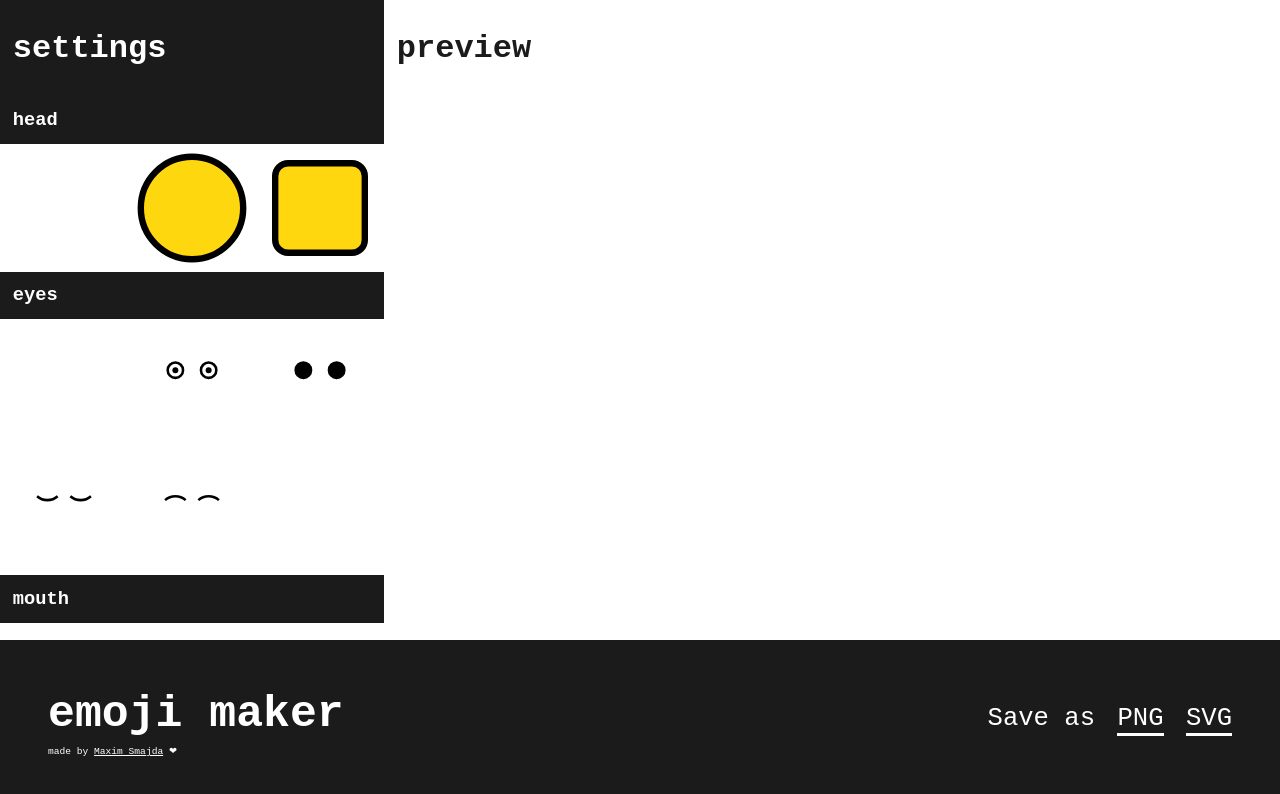
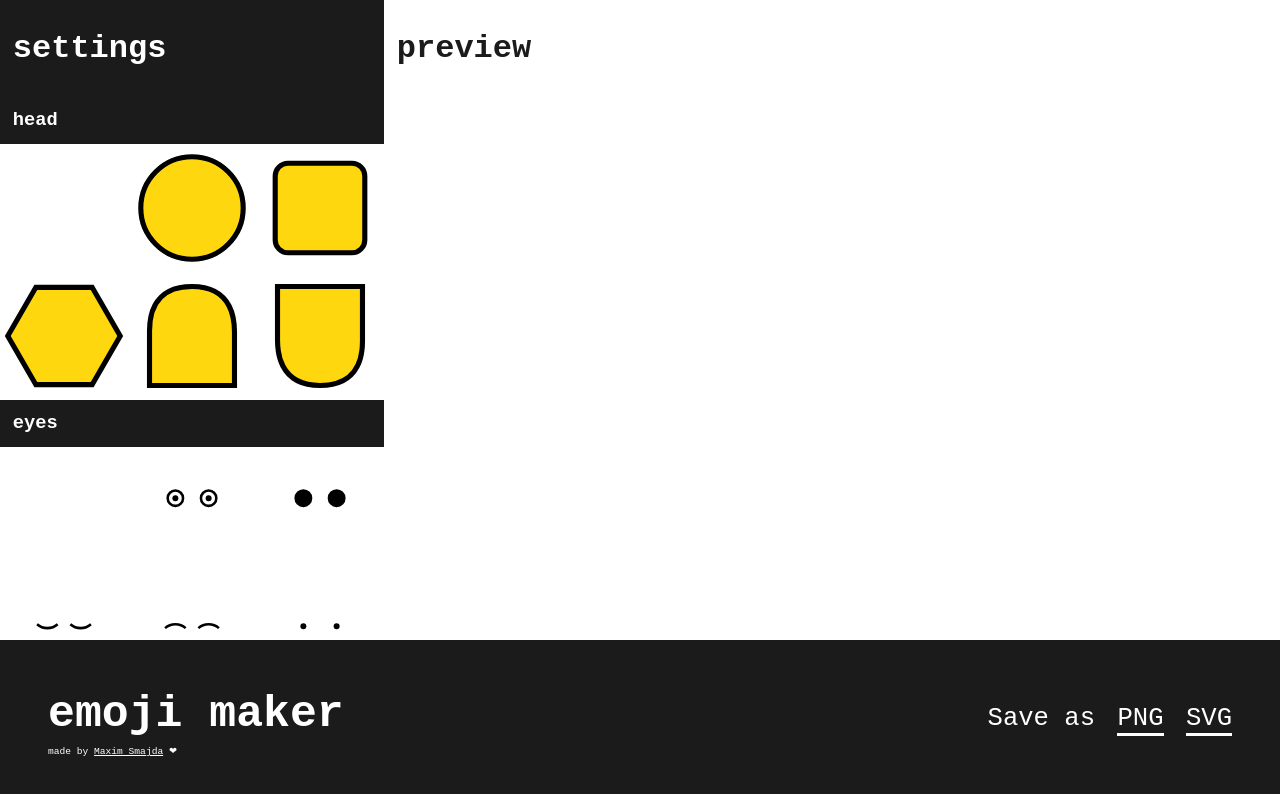
Before and after one commit to maximsmajda/emoji-maker, a React (Create React App) app: page / in a window 1280 px wide. Shown: the top 794 px of the page. Built offline with nearby package versions, Linux system fonts and the light colour scheme.

Commit message:
added more emojis

```diff
--- a/src/App.js
+++ b/src/App.js
@@ -22,7 +22,7 @@ function App() {
   const [head, setHead] = useState(null)
   const [eyes, setEyes] = useState(null)
   const [mouth, setMouth] = useState(null)
-  const [ears, setEars] = useState(null)
+  const [moustache, setMoustache] = useState(null)
   const [other, setOther] = useState(null)
   const [eyebrows, setEyebrows] = useState(null)
 
@@ -48,8 +48,8 @@ function App() {
       return setEyes(emoji)
     case 'mouth':
       return setMouth(emoji)
-    case 'ears':
-      return setEars(emoji)
+    case 'moustache':
+      return setMoustache(emoji)
     case 'other':
       return setOther(emoji)
     case 'eyebrows':
@@ -83,7 +83,7 @@ function App() {
         }
       </SideBar>
       <Preview>
-        <Emoji shapes={[head, eyes, eyebrows, mouth, ears, other]} id="emoji-svg"/>
+        <Emoji shapes={[head, eyes, eyebrows, mouth, moustache, other]} id="emoji-svg"/>
       </Preview>
       <MainBar>
         <p>Save as</p>
--- a/src/emojis.js
+++ b/src/emojis.js
@@ -2,8 +2,14 @@ export const emojis = {
     head:
     [
         {id: 0, name: 'none', shapeType: 'none'},
-        {id: 1, name: 'ellipse', shapeType: 'ellipse', att: [{ry: "40", rx:"40", cy:"50%", cx:"50%", fill:"#ffd70f", stroke:"#000", strokeWidth:"5"}]},
-        {id: 2, name: 'rect', shapeType: 'rect', att: [{strokeWidth: "5", rx: "10", height: "70", width: "70", y: "15", x: "15", stroke: "#000", fill: "#ffd70f"}]}
+        {id: 1, name: 'ellipse', shapeType: 'ellipse', att: [{ry: "40", rx:"40", cy:"50%", cx:"50%", fill:"#ffd70f", stroke:"#000", strokeWidth:"4"}]},
+        {id: 2, name: 'rect', shapeType: 'rect', att: [{strokeWidth: "4", rx: "10", height: "70", width: "70", y: "15", x: "15", stroke: "#000", fill: "#ffd70f"}]},
+        {id: 3, name: 'polygon', shapeType: 'polygon', att: [{fill: '#FFD70F', stroke: '#000000', strokeWidth: '4', points: "71.959,11.965 28.041,11.965 6.081,50 28.041,88.035 71.959,88.035 93.919,50"}]},
+        {id: 4, name: 'u-shape', shapeType: 'path', att: [{fill: '#FFD70F', stroke: '#000000', strokeWidth: '4', d:"M16.809,88.672h66.382 c0,0,0-34.86,0-41.766S83.069,11.328,50,11.328S16.809,39.153,16.809,46.068S16.809,88.672,16.809,88.672z"}]},
+        {id: 4, name: 'u-shape-reversed', shapeType: 'path', att: [{fill: '#FFD70F', stroke: '#000000', strokeWidth: '4', d:"M83.191,11.328H16.809 c0,0,0,34.86,0,41.766S16.931,88.672,50,88.672s33.191-27.825,33.191-34.741S83.191,11.328,83.191,11.328z"}]},
+
+
+
     ],
 
     eyes:
@@ -12,33 +18,48 @@ export const emojis = {
         {id: 1, name: 'ellipse', shapeType: 'ellipse', att: [{ry: "6", rx:"6", cy:"40%", cx:"37%", fill:"#ffffff", stroke:"#000", strokeWidth:"2"}, {cx: "37", cy: "40", rx: "2.331", ry: "2.331"}, {ry: "6", rx:"6", cy:"40%", cx:"63%", fill:"#ffffff", stroke:"#000", strokeWidth:"2"}, {cx: "63", cy: "40", rx: "2.331", ry: "2.331"}]},
         {id: 2, name: 'ellipse', shapeType: 'ellipse', att: [{ry: "6", rx:"6", cy:"40%", cx:"37%", fill:"#000", stroke:"#000", strokeWidth:"2"}, {ry: "6", rx:"6", cy:"40%", cx:"63%", fill:"#000", stroke:"#000", strokeWidth:"2"}]},
         {id: 3, name: 'idk', shapeType: "path", att: [{fill: "none", stroke: "#000000", strokeWidth: "2", strokeMiterlimit: "10", d: "M45.024,38.482c0,0-3.361,3.036-8.024,3.036 s-8.024-3.036-8.024-3.036"}, {fill: "none", stroke: "#000000", strokeWidth: "2", strokeMiterlimit: 10, d: "M71.024,38.482c0,0-3.361,3.036-8.024,3.036 s-8.024-3.036-8.024-3.036"}]},
-        {id: 4, name: 'idk', shapeType: "path", att: [{fill: "none", stroke: "#000000", strokeWidth: "2", strokeMiterlimit: "10", d: "M45.024,41.518c0,0-3.361-3.036-8.024-3.036 s-8.024,3.036-8.024,3.036"}, {fill: "none", stroke: "#000000", strokeWidth: "2", strokeMiterlimit: "10", d: "M71.024,41.518c0,0-3.361-3.036-8.024-3.036 s-8.024,3.036-8.024,3.036"}]}
+        {id: 4, name: 'idk', shapeType: "path", att: [{fill: "none", stroke: "#000000", strokeWidth: "2", strokeMiterlimit: "10", d: "M45.024,41.518c0,0-3.361-3.036-8.024-3.036 s-8.024,3.036-8.024,3.036"}, {fill: "none", stroke: "#000000", strokeWidth: "2", strokeMiterlimit: "10", d: "M71.024,41.518c0,0-3.361-3.036-8.024-3.036 s-8.024,3.036-8.024,3.036"}]},
+        {id: 5, name: 'dots', shapeType: "ellipse", att: [{cx: "37", cy: "40", rx: "2.331", ry: "2.331"}, {cx: "63", cy: "40", rx: "2.331", ry: "2.331"}]},
+        {id: 6, name: 'neutral', shapeType: "path", att: [{d: "M57,41c3.504,0,7.009,0,10.513,0c0.496,0,0.991,0,1.487,0c1.287,0,1.289-2,0-2c-3.504,0-7.009,0-10.513,0 c-0.496,0-0.991,0-1.487,0C55.713,39,55.711,41,57,41L57,41z"}, {d: "M31,41c3.504,0,7.009,0,10.513,0c0.496,0,0.991,0,1.487,0c1.287,0,1.289-2,0-2c-3.504,0-7.009,0-10.513,0 c-0.496,0-0.991,0-1.487,0C29.713,39,29.711,41,31,41L31,41z"}]},
+        {id: 7, name: 'X', shapeType: 'line', att: [{fill: 'none', stroke: '#000000', strokeWidth: '2', strokeMiterlimit: '10', x1: "32.115", y1: "35.115", x2: "41.885", y2: "44.885"}, {fill: 'none', stroke: '#000000', strokeWidth: '2', strokeMiterlimit: '10', x1: "41.885", y1: "35.115", x2: "32.115", y2: "44.885"}, {fill: 'none', stroke: '#000000', strokeWidth: '2', strokeMiterlimit: '10', x1: "58.115", y1: "35.115", x2: "67.885", y2: "44.885"}, {fill: 'none', stroke: '#000000', strokeWidth: '2', strokeMiterlimit: '10', x1: "67.885", y1: "35.115", x2: "58.115", y2: "44.885"}]}
+
+
+
+
+
+
     ],
 
     mouth:
     [
         {id: 0, name: 'none', shapeType: 'none'},
         {id: 1, name: 'wow', shapeType: 'ellipse', att: [{stroke: "#000", strokeWidth: "0", ry: "5.66665", rx: "13.66664", cy: "68%", cx: "50%", fill: "#000000"}]},
-        {id: 2, name: 'neutral', shapeType: 'path', att: [{d: "M68.484,67.831H31.516c-1.255,0-2.272-1.017-2.272-2.272v0c0-1.255,1.017-2.272,2.272-2.272h36.968 c1.255,0,2.272,1.017,2.272,2.272v0C70.756,66.814,69.739,67.831,68.484,67.831z"}]},
+        {id: 2, name: 'neutral', shapeType: 'path', att: [{d: "M30.694,68.071c11.278,0,22.556,0,33.834,0c1.592,0,3.185,0,4.777,0c2.574,0,2.578-4,0-4c-11.278,0-22.556,0-33.834,0 c-1.592,0-3.185,0-4.777,0C28.12,64.071,28.116,68.071,30.694,68.071L30.694,68.071z"}]},
         {id: 3, name: 'smile', shapeType: 'path', att: [{d: "M29.244,60.287C30.574,69.21,39.349,76.108,50,76.108s19.426-6.899,20.756-15.821 C70.756,60.287,29.244,60.287,29.244,60.287z"}]},
         {id: 4, name: 'smile_2', shapeType: 'path', att: [{fill: "#FFFFFF", stroke: "#000000", strokeWidth: 3, strokeMiterlimit: "10", d: "M31.412,61.867 c1.191,7.14,9.05,12.66,18.588,12.66s17.397-5.521,18.588-12.66C68.588,61.867,31.412,61.867,31.412,61.867z"}, {stroke: "#000000", strokeWidth: "3", strokeMiterlimit: "10", d: "M92.518,92.952"}]},
-        {id: 5, name: 'smilee', shapeType: 'path', att: [{d: 'M66.986,62.151C65.598,68.386,58.429,73.027,50,73.027c-8.429,0-15.598-4.642-16.986-10.876h-3.073 C31.285,70.064,39.899,76.027,50,76.027s18.716-5.963,20.059-13.876H66.986z'}]}
+        {id: 5, name: 'smilee', shapeType: 'path', att: [{d: 'M66.986,62.151C65.598,68.386,58.429,73.027,50,73.027c-8.429,0-15.598-4.642-16.986-10.876h-3.073 C31.285,70.064,39.899,76.027,50,76.027s18.716-5.963,20.059-13.876H66.986z'}]},
+        {id: 6, name: 'sad', shapeType: 'path', att: [{d: "M33.53,70.111c0.055-0.047,0.112-0.091,0.167-0.137c0.181-0.152-0.476,0.343-0.123,0.095 c0.105-0.073,0.206-0.152,0.31-0.227c0.679-0.487,1.391-0.928,2.119-1.337c2.401-1.349,5-2.287,7.689-2.874 c6.48-1.415,13.583-0.625,19.495,2.436c0.917,0.475,1.81,0.998,2.66,1.585c0.133,0.092,0.863,0.631,0.549,0.391 c-0.308-0.235-0.006-0.003,0.076,0.068c1.944,1.669,4.786-1.148,2.828-2.828c-3.345-2.872-7.853-4.642-12.107-5.546 c-7.479-1.59-15.467-0.674-22.289,2.822c-1.477,0.757-2.938,1.64-4.202,2.725C28.745,68.962,31.585,71.78,33.53,70.111 L33.53,70.111z"}]}
 
 
-    ],
-    ears:
-    [
-        {id: 0, name: 'none', shapeType: 'none'},
     ],
     eyebrows:
     [
         {id: 0, name: 'none', shapeType: 'none'},
-        {id: 1, name: '', shapeType: 'path', att: [{d: "M29.289,32.327c3.292-1.018,6.584-2.036,9.875-3.054c0.472-0.146,0.945-0.292,1.417-0.438 c1.226-0.379,0.703-2.31-0.532-1.929c-3.292,1.018-6.584,2.036-9.875,3.054c-0.472,0.146-0.945,0.292-1.417,0.438 C27.531,30.778,28.054,32.709,29.289,32.327L29.289,32.327z"}, {d: "M71.243,30.399c-3.292-1.018-6.584-2.036-9.875-3.054c-0.472-0.146-0.945-0.292-1.417-0.438 c-1.232-0.381-1.759,1.549-0.532,1.929c3.292,1.018,6.584,2.036,9.875,3.054c0.472,0.146,0.945,0.292,1.417,0.438 C71.944,32.709,72.471,30.779,71.243,30.399L71.243,30.399z"}]}
+        {id: 1, name: '', shapeType: 'path', att: [{d: "M29.289,32.327c3.292-1.018,6.584-2.036,9.875-3.054c0.472-0.146,0.945-0.292,1.417-0.438 c1.226-0.379,0.703-2.31-0.532-1.929c-3.292,1.018-6.584,2.036-9.875,3.054c-0.472,0.146-0.945,0.292-1.417,0.438 C27.531,30.778,28.054,32.709,29.289,32.327L29.289,32.327z"}, {d: "M71.243,30.399c-3.292-1.018-6.584-2.036-9.875-3.054c-0.472-0.146-0.945-0.292-1.417-0.438 c-1.232-0.381-1.759,1.549-0.532,1.929c3.292,1.018,6.584,2.036,9.875,3.054c0.472,0.146,0.945,0.292,1.417,0.438 C71.944,32.709,72.471,30.779,71.243,30.399L71.243,30.399z"}]},
+        {id: 2, name: 'neutral', shapeType: 'path', att: [{d: "M57.262,30.45c3.351,0,6.702,0,10.054,0c0.474,0,0.948,0,1.422,0c1.287,0,1.289-2,0-2c-3.351,0-6.702,0-10.054,0 c-0.474,0-0.948,0-1.422,0C55.975,28.45,55.973,30.45,57.262,30.45L57.262,30.45z"}, {d: "M31.262,30.45c3.351,0,6.702,0,10.054,0c0.474,0,0.948,0,1.422,0c1.287,0,1.289-2,0-2c-3.351,0-6.702,0-10.054,0 c-0.474,0-0.948,0-1.422,0C29.975,28.45,29.973,30.45,31.262,30.45L31.262,30.45z"}]},
+        {id: 3, name: 'rounded', shapeType: 'path', att: [{d: "M54.635,32.707c1.948-2.04,5.524-2.852,8.365-2.852c2.84,0,6.418,0.813,8.365,2.852 c0.891,0.933,2.304-0.483,1.414-1.414c-2.398-2.511-6.457-3.438-9.78-3.438c-3.323,0-7.381,0.927-9.78,3.438 C52.331,32.224,53.743,33.64,54.635,32.707L54.635,32.707z"}, {d: "M28.635,32.707c1.948-2.04,5.524-2.852,8.365-2.852c2.84,0,6.418,0.813,8.365,2.852 c0.891,0.933,2.304-0.483,1.414-1.414c-2.398-2.511-6.457-3.438-9.78-3.438c-3.323,0-7.381,0.927-9.78,3.438 C26.331,32.224,27.743,33.64,28.635,32.707L28.635,32.707z"}]},
+        {id: 4, name: 'angry', shapeType: 'path', att: [{d: "M56.23,32.328c3.292-1.018,6.584-2.036,9.875-3.054c0.472-0.146,0.945-0.292,1.417-0.438 c1.226-0.379,0.703-2.31-0.532-1.929c-3.292,1.018-6.584,2.036-9.875,3.054c-0.472,0.146-0.945,0.292-1.417,0.438 C54.472,30.779,54.995,32.71,56.23,32.328L56.23,32.328z"}, {d: "M45.134,30.114c-3.292-1.018-6.584-2.036-9.875-3.054c-0.472-0.146-0.945-0.292-1.417-0.438 c-1.232-0.381-1.759,1.549-0.532,1.929c3.292,1.018,6.584,2.036,9.875,3.054c0.472,0.146,0.945,0.292,1.417,0.438 C45.835,32.424,46.362,30.494,45.134,30.114L45.134,30.114z"}]},
+    ],
+    moustache:
+    [
+        {id: 0, name: 'none', shapeType: 'none'},
+        {id: 1, name: 'moustache', shapeType: 'path', att: [{d: "M20.985,53.166c0,0,13.087,5.196,22.313,2.074c9.226-3.121,8.829,5.057-0.627,4.819 C33.214,59.822,20.985,53.166,20.985,53.166z"}, {d: "M78.997,53.166c0,0-13.087,5.196-22.313,2.074c-9.226-3.121-8.829,5.057,0.627,4.819 C66.768,59.822,78.997,53.166,78.997,53.166z"}]}
     ],
     other:
     [
         {id: 0, name: 'none', shapeType: 'none'},
-        {id: 1, name: 'lol', shapeType: 'path', att: [{fill: "#7FCAFF", stroke: '#000000', strokeWidth: '2', strokeMiterlimit: '10', d: "M81.593,63.375 c3.362-1.734,3.873-5.849,2.222-9.051C82.163,51.122,72.371,45.5,72.371,45.5s-1.093,11.239,0.559,14.44 S78.232,65.109,81.593,63.375z"}, {fill: "#7FCAFF", stroke: '#000000', strokeWidth: '2', strokeMiterlimit: '10', d: "M18.423,63.375 c-3.362-1.734-3.873-5.849-2.222-9.051c1.652-3.202,11.444-8.824,11.444-8.824s1.093,11.239-0.559,14.44 C25.435,63.142,21.785,65.109,18.423,63.375z"}]}
+        {id: 1, name: 'lol', shapeType: 'path', att: [{fill: "#7FCAFF", stroke: '#000000', strokeWidth: '2', strokeMiterlimit: '10', d: "M81.593,63.375 c3.362-1.734,3.873-5.849,2.222-9.051C82.163,51.122,72.371,45.5,72.371,45.5s-1.093,11.239,0.559,14.44 S78.232,65.109,81.593,63.375z"}, {fill: "#7FCAFF", stroke: '#000000', strokeWidth: '2', strokeMiterlimit: '10', d: "M18.423,63.375 c-3.362-1.734-3.873-5.849-2.222-9.051c1.652-3.202,11.444-8.824,11.444-8.824s1.093,11.239-0.559,14.44 C25.435,63.142,21.785,65.109,18.423,63.375z"}]},
+        {id: 2, name: 'tear', shapeType: 'path', att: [{fill: '#7FCAFF', stroke: '#000000', strokeWidth: '2', strokeMiterlimit: '10', d: "M30.209,62.309 c-2.773,0.131-4.607-2.296-4.733-4.937c-0.125-2.641,4.035-9.806,4.035-9.806s4.818,6.741,4.942,9.382 C34.579,59.588,32.981,62.177,30.209,62.309z"}]}
     ]
 
 };
--- a/src/styles/_side-bar.scss
+++ b/src/styles/_side-bar.scss
@@ -75,7 +75,7 @@
         transition: opacity 0.15s ease-in-out;
     }
 
-    &:hover {
+    &:hover, &:active {
         .hide-text {
             opacity: 0.6;
         }
```
Also changed, not shown: src/components/Emoji.jsx (+12 -0 lines).
